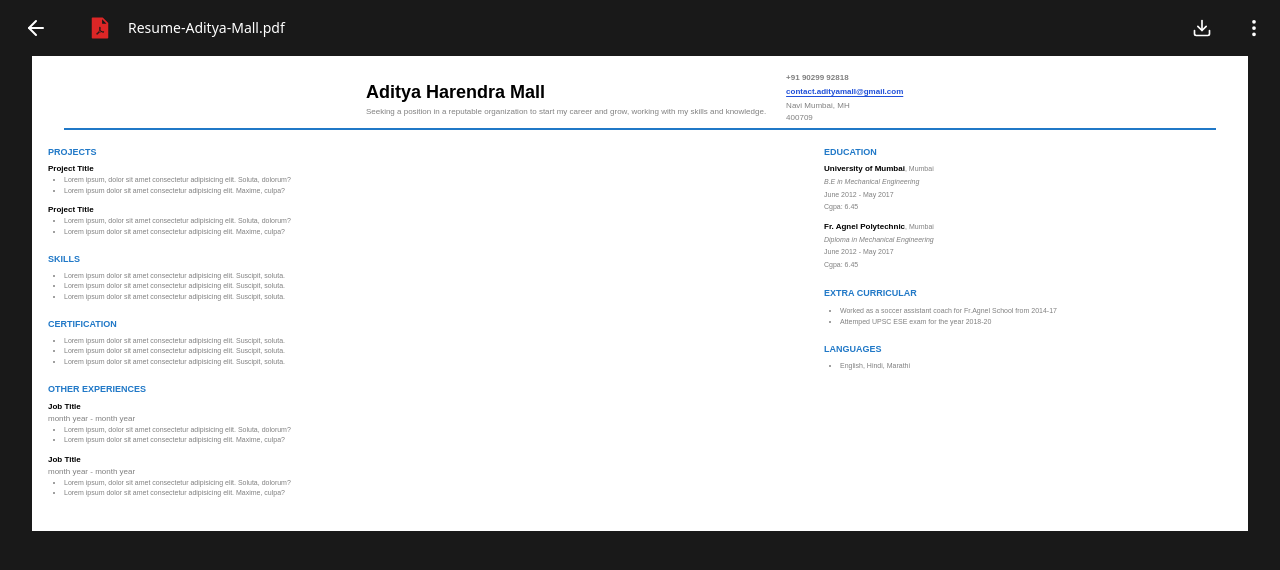
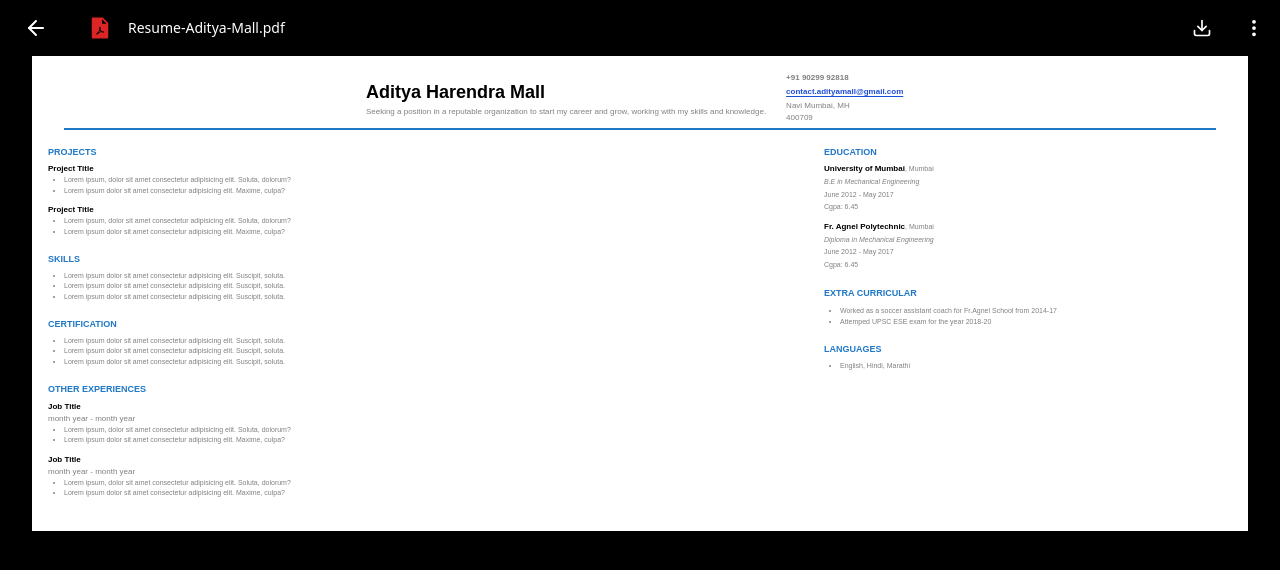
Before and after one commit to iamadityamall/resume-app, a React (Create React App) app: page / in a window 1280 px wide. Shown: the top 570 px of the page. Built offline with nearby package versions, Linux system fonts and the light colour scheme.

Commit message:
gradient added to navbar

```diff
--- a/src/components/MainContent.jsx
+++ b/src/components/MainContent.jsx
@@ -2,7 +2,7 @@ import React from "react";
 
 const MainContent = () => {
   return (
-    <main className="bg-black/90 min-h-screen pt-14">
+    <main className="bg-black min-h-screen pt-14">
       <section className="z-10 bg-primary w-[95vw] mx-auto p-4 font-secondary">
         <header className="flex flex-col items-center justify-between space-y-1">
           <div className="flex text-[8px] items-center space-x-5">
--- a/src/components/Navbar.jsx
+++ b/src/components/Navbar.jsx
@@ -10,7 +10,7 @@ const Navbar = () => {
   const [menu, setMenu] = useState(false);
 
   return (
-    <nav className="w-screen flex justify-between px-4 py-2 fixed top-0 text-white">
+    <nav className="w-screen flex justify-between px-4 py-2 fixed top-0 text-white bg-gradient-to-b from-black">
       {/*navbar left section*/}
       <div className="flex items-center space-x-8">
         <button className="p-2">
```
